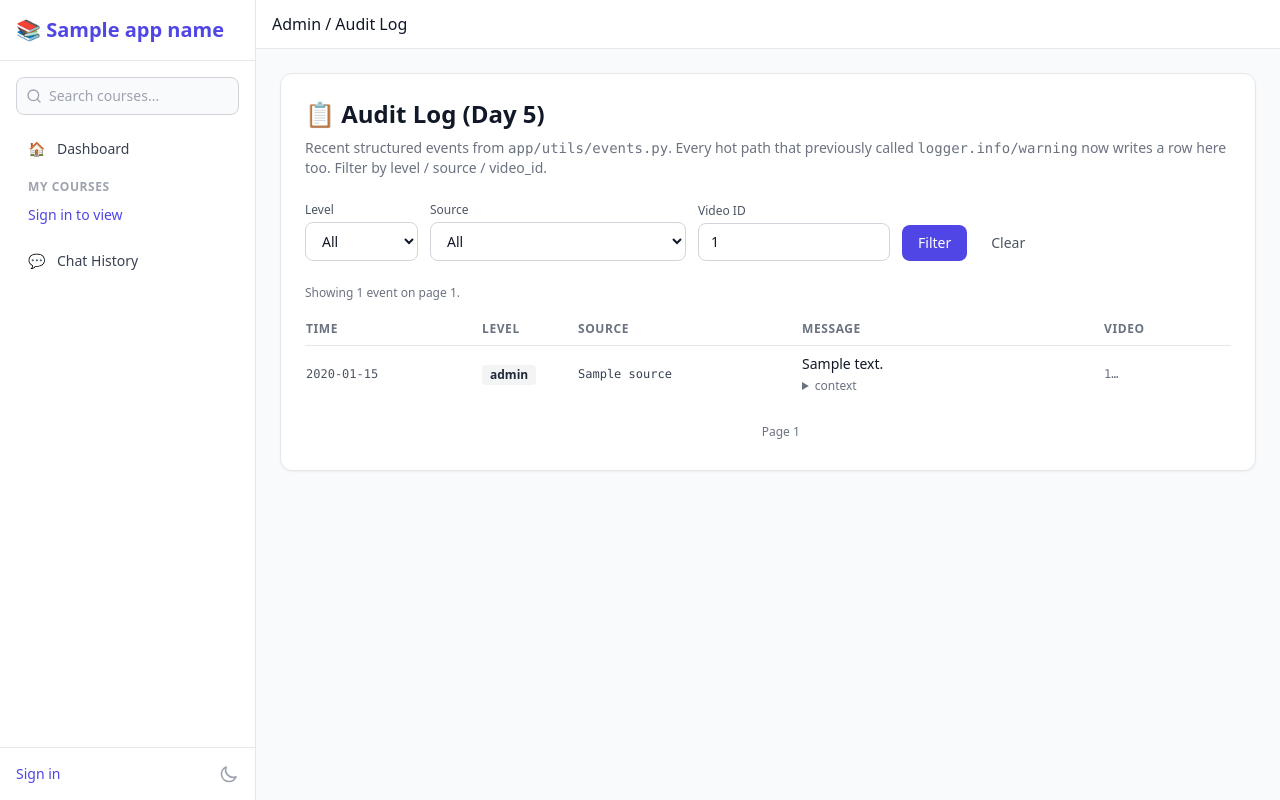
After one commit to yuanfengli168/video-learning-app, a FastAPI app: template app/templates/admin_events.html in a window 1280 px wide. The commit adds this page. Run offline with FastAPI, Linux system fonts and the light colour scheme; the template is opened without the code that fills it: most values are stand-ins (such as "Sample title", 1, 10 or a date in 2020); parts of the project's set-up code (start-up, migrations or seed data) failed here and were passed over; some libraries are stand-ins or nearby versions.

Commit message:
Day 5 Commit 4: add /admin/events observability page + sidebar link
Adds the read-side of the Day 5 work:

  GET /admin/events?level=&source=&video_id=&page=
    Admin-only HTML dashboard backed by app/utils/events.py:
      recent_events() + distinct_sources().

Filters (AND-ed):
  - level: INFO | WARNING | ERROR (dropdown)
  - source: dotted path (dropdown populated from distinct_sources)
  - video_id: free-text UUID filter

Pagination: 50 events per page, simple prev/next links that preserve
filters. Empty-state copy tells the operator how to populate the table.

Template (app/templates/admin_events.html):
  - Tailwind table, dark-mode aware
  - Level rendered as colored badge (red/yellow/blue/gray)
  - context_json collapsible via <details> for readability
  - video_id rendered as truncated link to /video/{id}
  - Hidden invisible-button pagination so layout doesn't jump on edge pages

Sidebar nav link 'Audit Log' added to base.html under LLM Budget.

Smoke-tested with 3 seeded events (INFO/WARNING/ERROR from two sources).
All keys rendered correctly; DELETE cleanup verified.

Tests: 1056 passed (route tests added in next commit).

```diff
--- /dev/null
+++ b/app/templates/admin_events.html
@@ -0,0 +1,130 @@
+{% extends "base.html" %}
+{% block title %}Audit Log — {{ app_name }}{% endblock %}
+{% block breadcrumb %}Admin / Audit Log{% endblock %}
+
+{% block content %}
+<div class="space-y-6">
+    <div class="bg-white dark:bg-gray-800 rounded-xl shadow-sm border border-gray-200 dark:border-gray-700 p-6">
+        <h1 class="text-2xl font-bold mb-2">📋 Audit Log (Day 5)</h1>
+        <p class="text-sm text-gray-500 dark:text-gray-400 mb-6">
+            Recent structured events from <code>app/utils/events.py</code>.
+            Every hot path that previously called <code>logger.info/warning</code>
+            now writes a row here too. Filter by level / source / video_id.
+        </p>
+
+        {# Filters #}
+        <form method="get" action="/admin/events" class="flex flex-wrap items-end gap-3 mb-6">
+            <div>
+                <label class="block text-xs font-medium text-gray-600 dark:text-gray-400 mb-1">Level</label>
+                <select name="level" class="px-3 py-2 rounded-lg border border-gray-300 dark:border-gray-600 bg-white dark:bg-gray-900 text-sm">
+                    <option value="">All</option>
+                    {% for lvl in ["INFO", "WARNING", "ERROR", "DEBUG"] %}
+                    <option value="{{ lvl }}" {% if filters.level == lvl %}selected{% endif %}>{{ lvl }}</option>
+                    {% endfor %}
+                </select>
+            </div>
+            <div>
+                <label class="block text-xs font-medium text-gray-600 dark:text-gray-400 mb-1">Source</label>
+                <select name="source" class="px-3 py-2 rounded-lg border border-gray-300 dark:border-gray-600 bg-white dark:bg-gray-900 text-sm min-w-[16rem]">
+                    <option value="">All</option>
+                    {% for src in sources %}
+                    <option value="{{ src }}" {% if filters.source == src %}selected{% endif %}>{{ src }}</option>
+                    {% endfor %}
+                </select>
+            </div>
+            <div>
+                <label class="block text-xs font-medium text-gray-600 dark:text-gray-400 mb-1">Video ID</label>
+                <input type="text" name="video_id" value="{{ filters.video_id }}"
+                       placeholder="UUID"
+                       class="px-3 py-2 rounded-lg border border-gray-300 dark:border-gray-600 bg-white dark:bg-gray-900 text-sm w-48">
+            </div>
+            <button type="submit" class="px-4 py-2 bg-indigo-600 hover:bg-indigo-700 text-white text-sm font-medium rounded-lg">
+                Filter
+            </button>
+            {% if filters.level or filters.source or filters.video_id %}
+            <a href="/admin/events" class="px-3 py-2 text-sm text-gray-600 dark:text-gray-400 hover:underline">Clear</a>
+            {% endif %}
+        </form>
+
+        {# Counts #}
+        <div class="text-xs text-gray-500 dark:text-gray-400 mb-3">
+            Showing {{ events|length }} event{{ "" if events|length == 1 else "s" }} on page {{ pagination.page }}.
+        </div>
+
+        {# Table #}
+        <div class="overflow-x-auto">
+            <table class="w-full text-sm">
+                <thead>
+                    <tr class="text-left text-xs font-medium text-gray-500 dark:text-gray-400 uppercase tracking-wider border-b border-gray-200 dark:border-gray-700">
+                        <th class="py-2 pr-4 w-44">Time</th>
+                        <th class="py-2 pr-4 w-24">Level</th>
+                        <th class="py-2 pr-4 w-56">Source</th>
+                        <th class="py-2 pr-4">Message</th>
+                        <th class="py-2 pr-4 w-32">Video</th>
+                    </tr>
+                </thead>
+                <tbody class="divide-y divide-gray-100 dark:divide-gray-700">
+                    {% for ev in events %}
+                    <tr class="hover:bg-gray-50 dark:hover:bg-gray-900/50">
+                        <td class="py-2 pr-4 text-xs text-gray-600 dark:text-gray-400 font-mono whitespace-nowrap">
+                            {{ ev.ts.strftime("%Y-%m-%d %H:%M:%S") }}
+                        </td>
+                        <td class="py-2 pr-4">
+                            {% if ev.level == "ERROR" %}
+                            <span class="inline-flex items-center px-2 py-0.5 rounded text-xs font-semibold bg-red-100 text-red-800 dark:bg-red-900/40 dark:text-red-200">ERROR</span>
+                            {% elif ev.level == "WARNING" %}
+                            <span class="inline-flex items-center px-2 py-0.5 rounded text-xs font-semibold bg-yellow-100 text-yellow-800 dark:bg-yellow-900/40 dark:text-yellow-200">WARNING</span>
+                            {% elif ev.level == "INFO" %}
+                            <span class="inline-flex items-center px-2 py-0.5 rounded text-xs font-semibold bg-blue-100 text-blue-800 dark:bg-blue-900/40 dark:text-blue-200">INFO</span>
+                            {% else %}
+                            <span class="inline-flex items-center px-2 py-0.5 rounded text-xs font-semibold bg-gray-100 text-gray-800 dark:bg-gray-700 dark:text-gray-200">{{ ev.level }}</span>
+                            {% endif %}
+                        </td>
+                        <td class="py-2 pr-4 text-xs font-mono text-gray-700 dark:text-gray-300 whitespace-nowrap">
+                            {{ ev.source }}
+                        </td>
+                        <td class="py-2 pr-4">
+                            <div class="text-gray-900 dark:text-gray-100">{{ ev.message }}</div>
+                            {% if ev.context_json %}
+                            <details class="mt-1">
+                                <summary class="text-xs text-gray-500 dark:text-gray-400 cursor-pointer hover:underline">context</summary>
+                                <pre class="mt-1 text-xs text-gray-600 dark:text-gray-400 bg-gray-50 dark:bg-gray-900 rounded p-2 overflow-x-auto whitespace-pre-wrap break-all">{{ ev.context_json }}</pre>
+                            </details>
+                            {% endif %}
+                        </td>
+                        <td class="py-2 pr-4 text-xs font-mono text-gray-500 dark:text-gray-400">
+                            {% if ev.video_id %}
+                            <a href="/video/{{ ev.video_id }}" class="hover:underline">{{ ev.video_id[:8] }}…</a>
+                            {% else %}
+                            <span class="text-gray-300 dark:text-gray-600">—</span>
+                            {% endif %}
+                        </td>
+                    </tr>
+                    {% else %}
+                    <tr>
+                        <td colspan="5" class="py-8 text-center text-sm text-gray-500 dark:text-gray-400">
+                            No events match the current filters. Try clearing filters,
+                            or trigger some activity (add a YouTube video, regenerate
+                            materials, exceed a rate limit).
+                        </td>
+                    </tr>
+                    {% endfor %}
+                </tbody>
+            </table>
+        </div>
+
+        {# Pagination #}
+        <div class="mt-4 flex items-center justify-between text-sm">
+            <a href="/admin/events?{% if filters.level %}level={{ filters.level }}&{% endif %}{% if filters.source %}source={{ filters.source }}&{% endif %}{% if filters.video_id %}video_id={{ filters.video_id }}&{% endif %}page={{ pagination.page - 1 }}"
+               class="px-3 py-1 rounded text-gray-600 dark:text-gray-400 hover:bg-gray-100 dark:hover:bg-gray-700 {% if pagination.page == 1 %}invisible{% endif %}">
+                ← Previous
+            </a>
+            <span class="text-xs text-gray-500 dark:text-gray-400">Page {{ pagination.page }}</span>
+            <a href="/admin/events?{% if filters.level %}level={{ filters.level }}&{% endif %}{% if filters.source %}source={{ filters.source }}&{% endif %}{% if filters.video_id %}video_id={{ filters.video_id }}&{% endif %}page={{ pagination.page + 1 }}"
+               class="px-3 py-1 rounded text-gray-600 dark:text-gray-400 hover:bg-gray-100 dark:hover:bg-gray-700 {% if not pagination.has_next %}invisible{% endif %}">
+                Next →
+            </a>
+        </div>
+    </div>
+</div>
+{% endblock %}
--- a/app/templates/base.html
+++ b/app/templates/base.html
@@ -96,6 +96,9 @@
                 </a>
                 <a href="/admin/budget" class="flex items-center px-3 py-2 rounded-lg text-sm font-medium text-indigo-700 dark:text-indigo-300 hover:bg-indigo-50 dark:hover:bg-indigo-900/20">
                     <span class="mr-3">📊</span> LLM Budget
+                </a>
+                <a href="/admin/events" class="flex items-center px-3 py-2 rounded-lg text-sm font-medium text-indigo-700 dark:text-indigo-300 hover:bg-indigo-50 dark:hover:bg-indigo-900/20">
+                    <span class="mr-3">📋</span> Audit Log
                 </a>
             </div>
             {% endif %}
```
Also changed, not shown: app/routers/frontend.py (+66 -0 lines).
